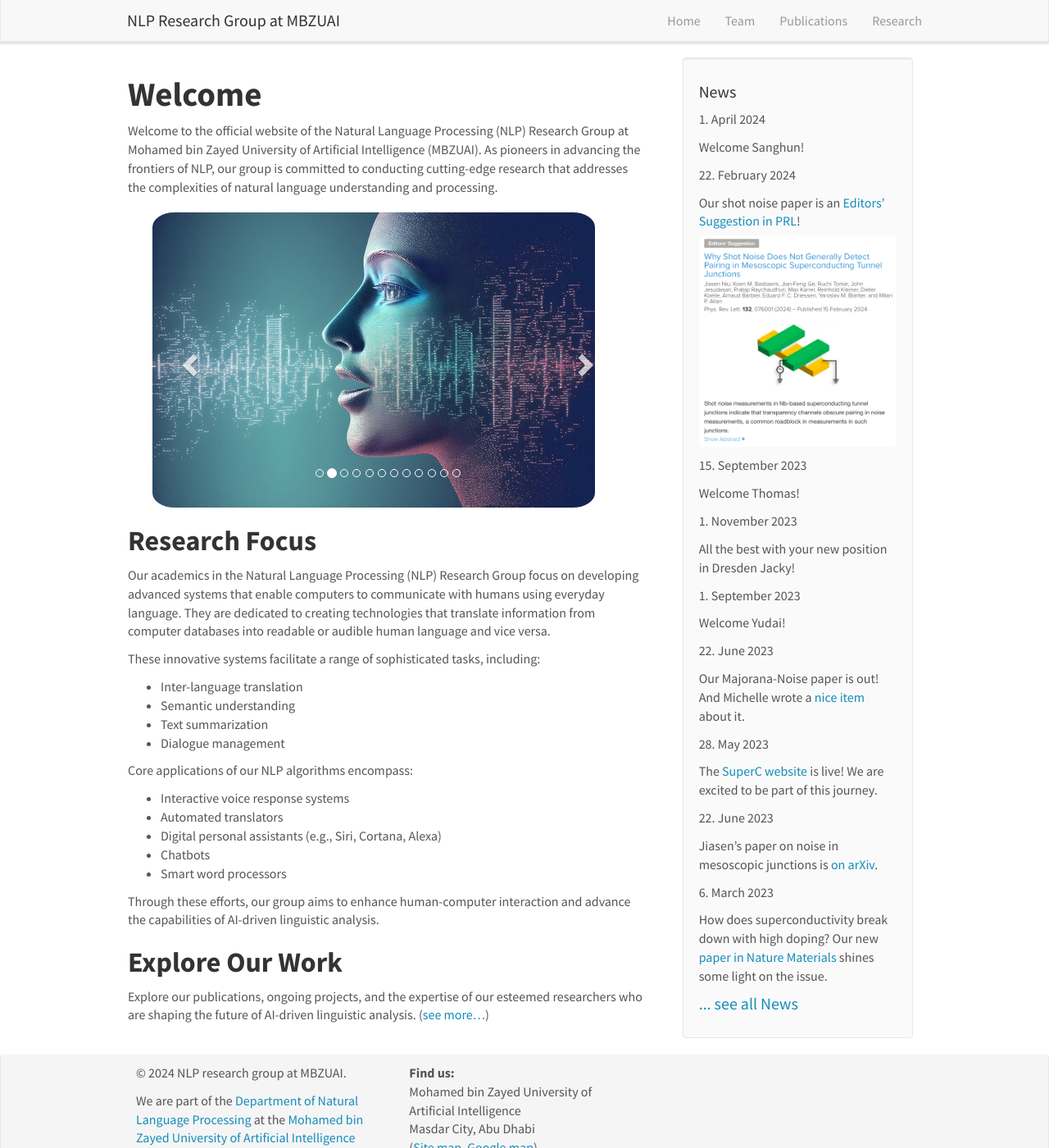
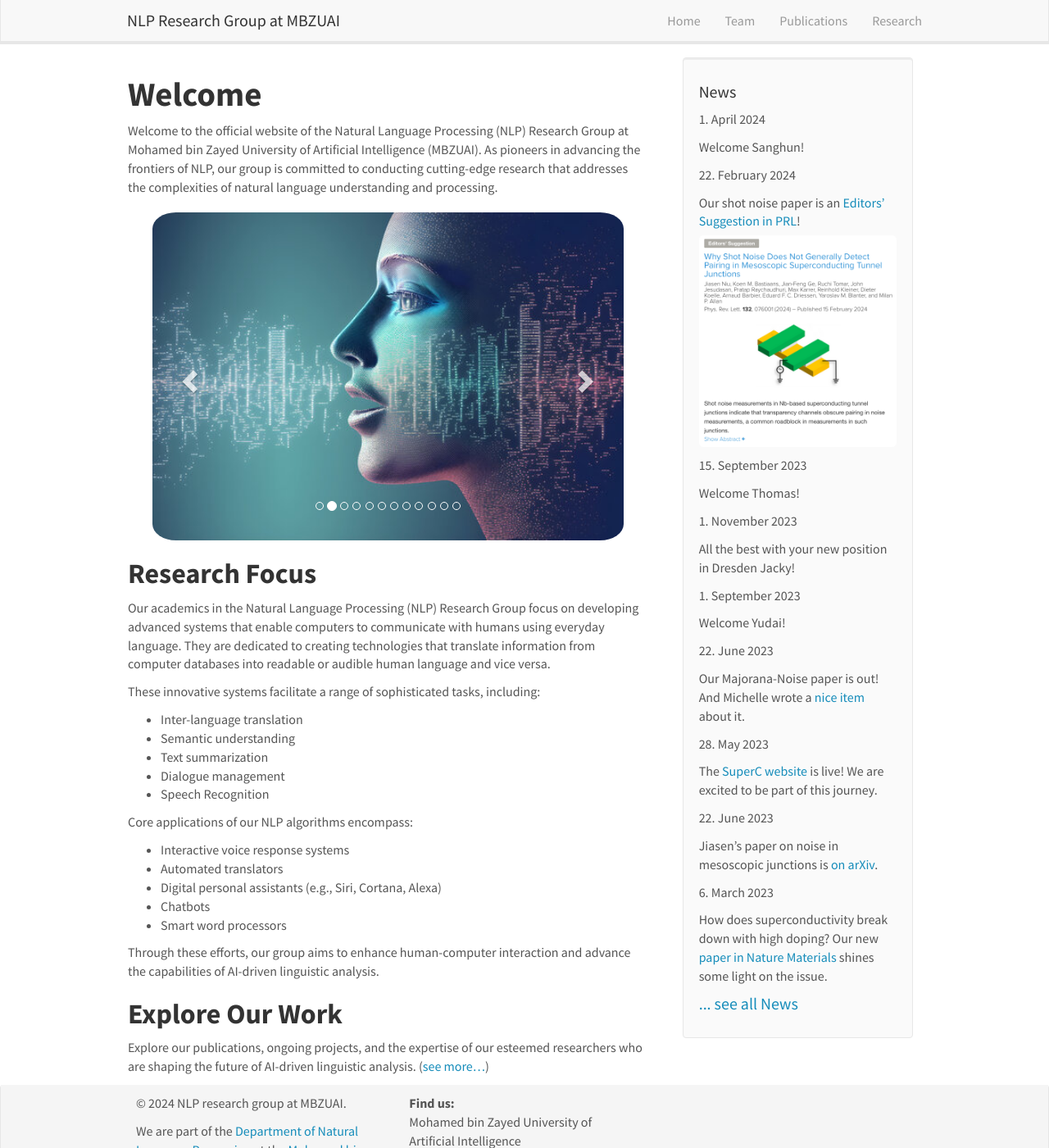
Before and after one commit to RamzaBasharat/MBZUAI, a Jekyll site: the page built from _pages/home.md, in a window 1280 px wide and 1400 px high. Shown: the whole window at 82% size. Built offline with Jekyll 4.4.1, drawn with Linux system fonts in a browser that asks for light colours; nearby versions of some CDN libraries.

Commit message:
home page updated

```diff
--- a/_pages/home.md
+++ b/_pages/home.md
@@ -9,6 +9,13 @@ permalink: /
 
 Welcome to the official website of the Natural Language Processing (NLP) Research Group at Mohamed bin Zayed University of Artificial Intelligence (MBZUAI). As pioneers in advancing the frontiers of NLP, our group is committed to conducting cutting-edge research that addresses the complexities of natural language understanding and processing.
 
+<style>
+#carousel img {
+    width: 100%;
+    height: 400px; /* Set the desired height */
+    object-fit: cover; /* This will ensure the images cover the entire area while maintaining aspect ratio */
+}
+</style>
 
 <div markdown="0" id="carousel" class="carousel slide" data-ride="carousel" data-interval="4000" data-pause="hover" >
     <!-- Menu -->
@@ -48,7 +55,7 @@ Welcome to the official website of the Natural Language Processing (NLP) Researc
             <img src="{{ site.url }}{{ site.baseurl }}/images/slider/s13.png" alt="Slide 6" />
         </div>
          <div class="item">
-            <img src="{{ site.url }}{{ site.baseurl }}/images/slider/s1.png" alt="Slide 7" />
+            <img src="{{ site.url }}{{ site.baseurl }}/images/slider/s1.jpg" alt="Slide 7" />
         </div>
          <div class="item">
             <img src="{{ site.url }}{{ site.baseurl }}/images/slider/s2.jpg" alt="Slide 8" />
@@ -57,7 +64,7 @@ Welcome to the official website of the Natural Language Processing (NLP) Researc
             <img src="{{ site.url }}{{ site.baseurl }}/images/slider/s5.jpg" alt="Slide 9" />
         </div>
          <div class="item">
-            <img src="{{ site.url }}{{ site.baseurl }}/images/slider/s19.jpg" alt="Slide 10" />
+            <img src="{{ site.url }}{{ site.baseurl }}/images/slider/s19.jpeg" alt="Slide 10" />
         </div>
         <div class="item">
             <img src="{{ site.url }}{{ site.baseurl }}/images/slider/s14.jpg" alt="Slide 10" />
@@ -87,6 +94,7 @@ These innovative systems facilitate a range of sophisticated tasks, including:
 * Semantic understanding
 * Text summarization
 * Dialogue management
+* Speech Recognition
 
 Core applications of our NLP algorithms encompass:
 
```
